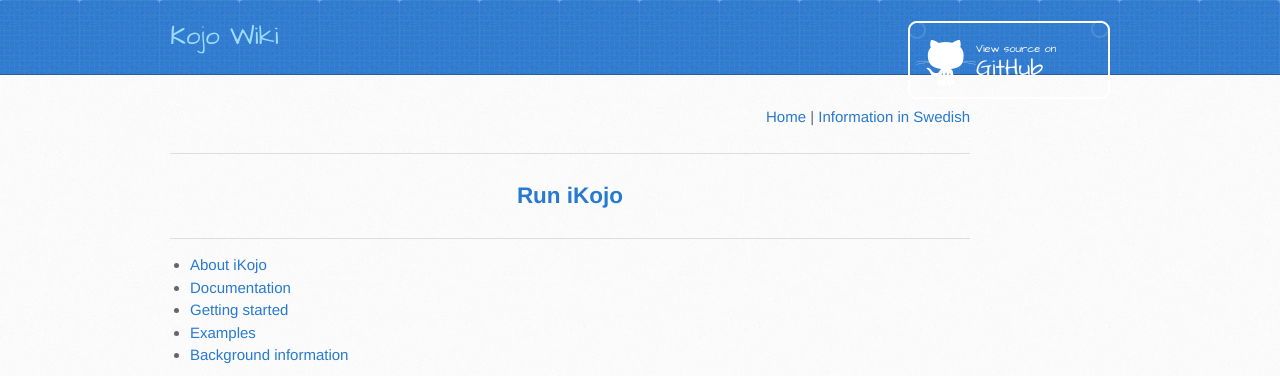
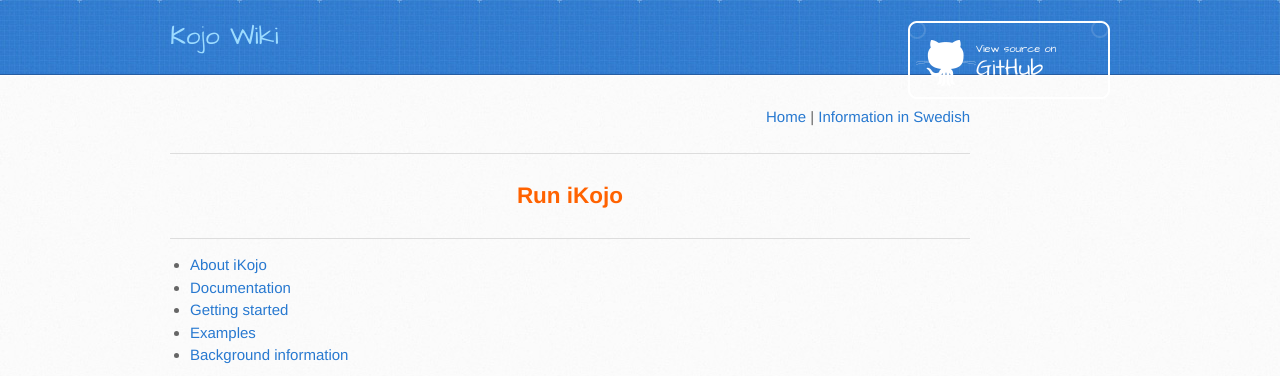
Before and after one commit to kojodoc/kojodoc.github.io, a Jekyll site: the page built from ikojo.md, in a window 1280 px wide. Shown: the top 376 px of the page. Built offline with Jekyll 4.4.1, drawn with Linux system fonts in a browser that asks for light colours; our own code applies the rules of GitHub Pages for plain Markdown files; the repository's description, which GitHub fills in, is left out.

Commit message:
Make 'Run iKojo' dark orange.

```diff
--- a/ikojo.md
+++ b/ikojo.md
@@ -5,9 +5,7 @@
 ---
 
 <div style="text-align:center;margin:25px;">
-  <span style="font-size:150%;color:#ff6200">
-    <a href="http://ikojo.in"><strong>Run iKojo</strong></a>
-  </span>
+    <a href="http://ikojo.in"><span style="font-size:150%;color:#ff6200"><strong>Run iKojo</strong></span></a>
 </div>
 
 ---
```
